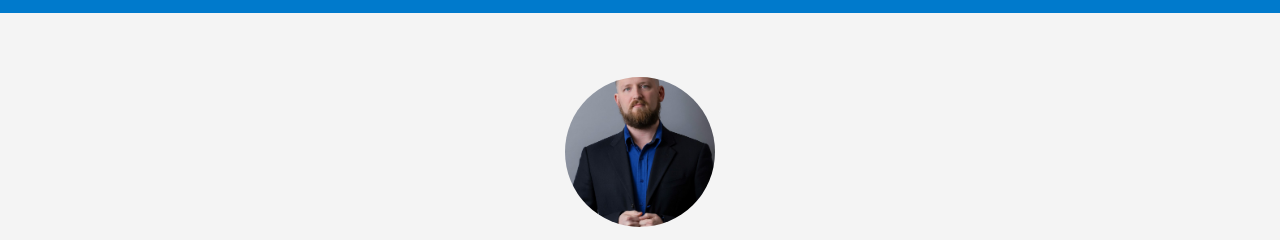
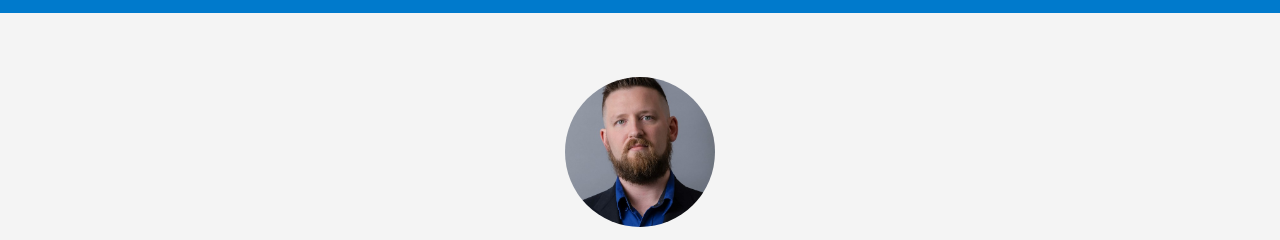
Before and after one commit to bananaswithappeal/it-landing-page, a plain HTML site: page index.html in a window 1280 px wide. Shown: the part 57-297 px from the top of the page. Drawn offline with Linux system fonts and the light colour scheme.

Commit message:
Update index.html

```diff
--- a/index.html
+++ b/index.html
@@ -56,7 +56,7 @@
 
   <section class="hero">
     <!-- Profile Photo -->
-    <img src="2.jpg" alt="Bryan Waldrop" class="profile-photo">
+    <img src="3.jpg" alt="Bryan Waldrop" class="profile-photo">
     <h1>Hi, I'm Bryan Waldrop</h1>
     <p>Seasoned IT professional with 10 years of experience in helpdesk support, system administration, cloud services, and technical leadership. Quick to learn new technologies, certified in Security+ and Microsoft 365/Azure, and adept at fostering strong customer relationships.</p>
     <button class="btn" onclick="document.getElementById('contact').scrollIntoView({ behavior: 'smooth' })">Get in Touch</button>
```
